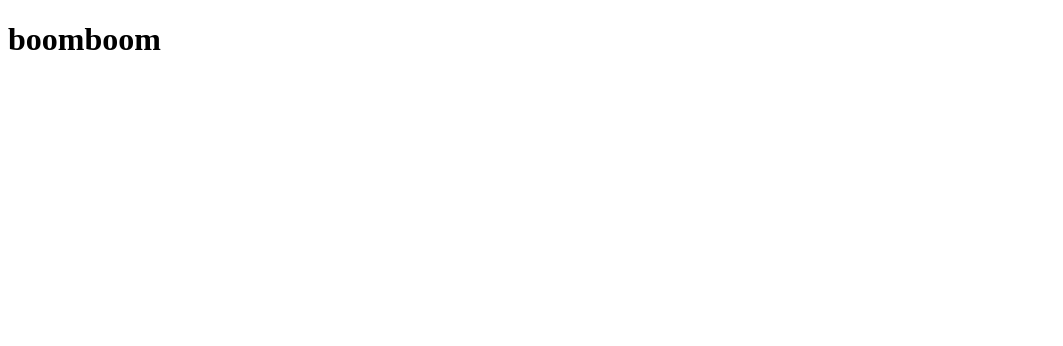
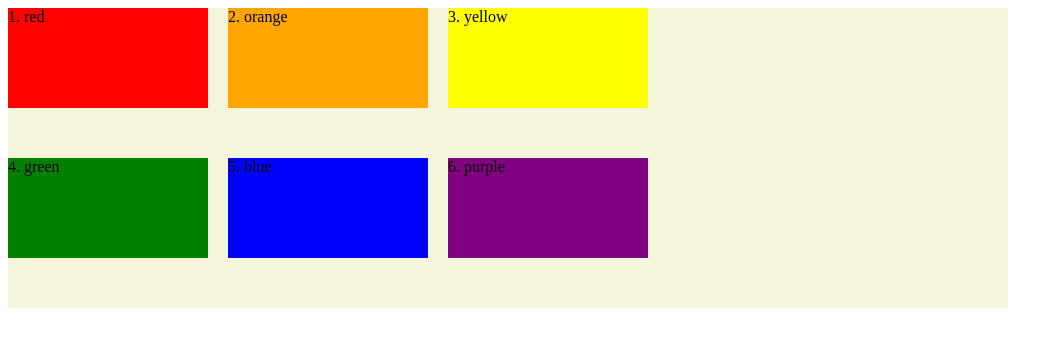
Before and after one commit to Eliass4/learn-css-grid, a plain HTML site: page index.html in a window 1280 px wide. Shown: the whole page, without its empty margins (0-1063 px from the left). Drawn offline with Linux system fonts and the light colour scheme.

Commit message:
grid4 added

```diff
--- /dev/null
+++ b/grid4.css
@@ -0,0 +1,44 @@
+.container {
+    background-color: beige;
+    width: 2000px;
+    height: 2000px;
+
+    display: grid;
+
+    grid-template-columns: 175px 175px 175px 175px;
+    grid-template-rows: 300px 300px 300px 300px;
+
+    margin: auto;
+    row-gap: 50px;
+    column-gap: 100px;
+}
+.item {
+
+}
+.sq1{
+    grid-column-start: 1;
+    grid-column-end: 1;
+    grid-row-start: 1;
+    grid-row-end: 1;
+    background-color: purple;
+}
+
+.sq2{
+    background-color: purple;
+    grid-column-start: 1;
+    grid-column-end: 2;
+    grid-row-start: 2;
+    grid-row-end: 2;
+}
+
+.sq3{
+    background-color: purple;
+    grid-column-start: 2;
+    grid-column-end: 2;
+    grid-row-start: 2;
+    grid-row-end: 2;
+}
+
+.sq4{
+    background-color: purple;
+}
--- /dev/null
+++ b/hz.css
@@ -0,0 +1,38 @@
+.container {
+    background-color: beige;
+    width: 1000px;
+    height: 300px;
+
+    display: grid;
+    grid-template-columns: 200px 200px 200px;
+    grid-template-rows: 100px 100px;
+
+    row-gap: 50px;
+    column-gap: 20px;
+}
+.item {
+
+}
+.item-1{
+    background-color: red;
+}
+
+.item-2{
+    background-color: orange;
+}
+
+.item-3{
+    background-color: yellow;
+}
+
+.item-4{
+    background-color: green;
+}
+
+.item-5{
+    background-color: blue;
+}
+
+.item-6{
+    background-color: purple;
+}
--- a/index.html
+++ b/index.html
@@ -5,10 +5,16 @@
     <meta http-equiv="X-UA-Compatible" content="IE=edge">
     <meta name="viewport" content="width=device-width, initial-scale=1.0">
     <title>Document</title>
+    <link rel="stylesheet" href="hz.css"/>
 </head>
 <body>
-    <h1>
-        boomboom
-    </h1>
+    <div class="container">
+        <div class="item item-1">1. red</div>
+        <div class="item item-2">2. orange</div>
+        <div class="item item-3">3. yellow</div>
+        <div class="item item-4">4. green</div>
+        <div class="item item-5">5. blue</div>
+        <div class="item item-6">6. purple</div>
+    </div>
 </body>
 </html>
```
Also changed, not shown: grid4.html (added, +18 -0 lines).
